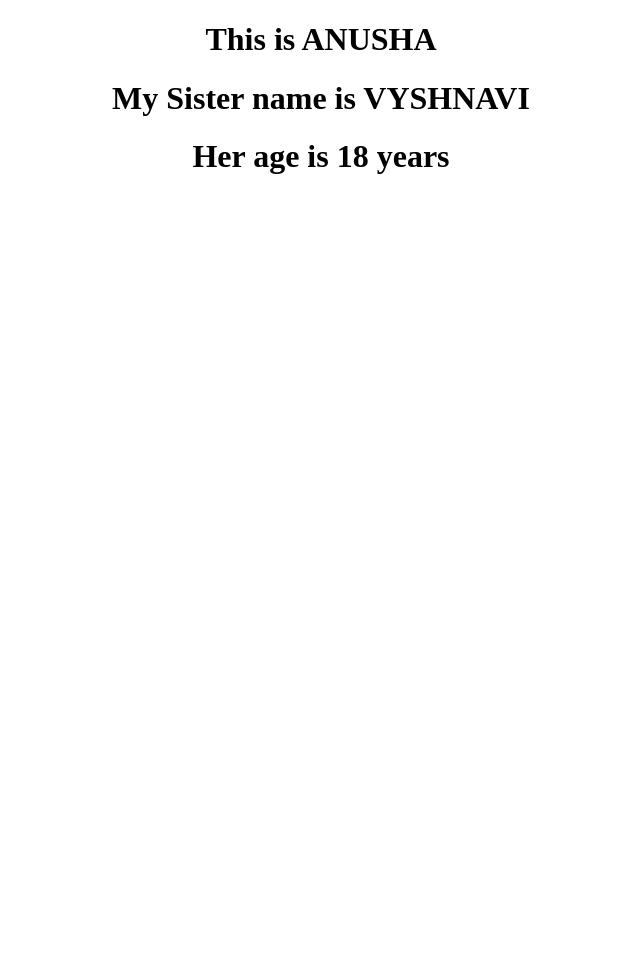
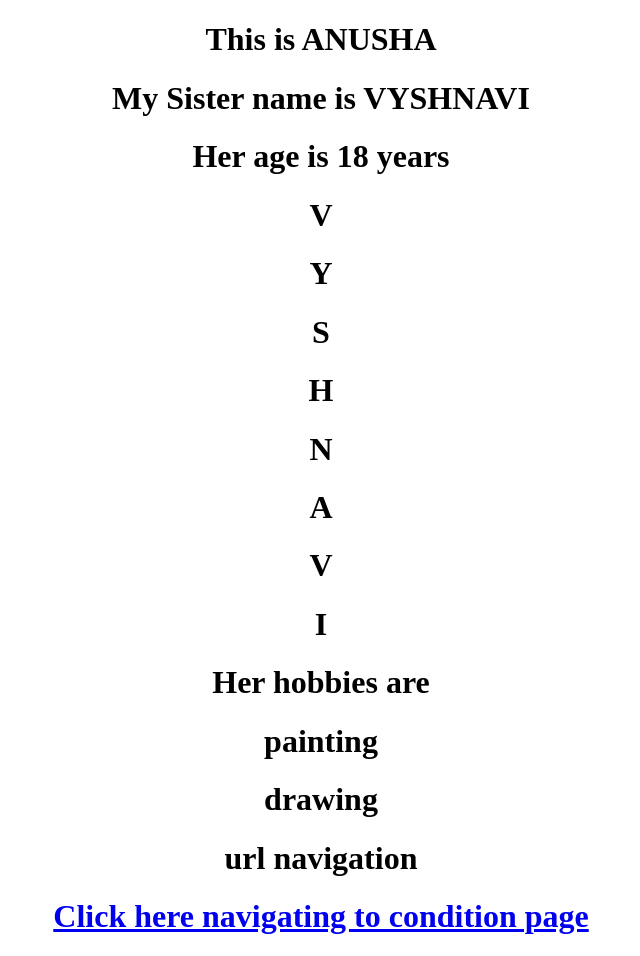
Before and after one commit to anushapanchananam/jinga_printing_tags, a Django app: page /web/ in a window 1280 px wide. Shown: the whole page, without its empty margins (319-959 px from the left). Before the commit the page ends 174 px from the top, so only its background shows below. Run offline with Django 4.2, Linux system fonts and the light colour scheme.

Commit message:
first commit

```diff
--- a/app/views.py
+++ b/app/views.py
@@ -2,7 +2,7 @@ from django.shortcuts import render
 
 # Create your views here.
 def web(request):
-    d = {'name': 'VYSHNAVI', 'age': 18}
+    d = {'name': 'VYSHNAVI', 'age': 18, 'hobbies': ['painting', 'drawing']}
     return render(request, 'web.html', context=d)
 
 
--- a/templates/condition1.html
+++ b/templates/condition1.html
@@ -48,9 +48,12 @@
             <h1>a is having heighest value {{a}}</h1>
             {% else %}
             <h1>c is having heighest value {{c}}</h1>
+
             {% endif %}
+
         {% endif %}
-
+<h1>url navigation</h1>
+<h1><a href="{% url 'web' %}">Click here to navigating web page</a></h1>
         </center>
 </body>
 </html>
--- a/templates/web.html
+++ b/templates/web.html
@@ -12,6 +12,25 @@
 {% if age > 10 %}
         <h1>Her age is {{age}} years</h1>
 {% endif %}
+
+
+
+
+{% for i in name%}
+
+        <h1>{{i}}</h1>
+
+{% endfor %}
+<h1>Her hobbies are</h1>
+{% for h in hobbies %}
+        <h1>{{h}}</h1>
+{% endfor %}
+
+
+
+<h1>url navigation</h1>
+
+<h1><a href="{% url 'condition1' %}">Click here navigating to condition page</a></h1>
     </center>
 </body>
 </html>
```
